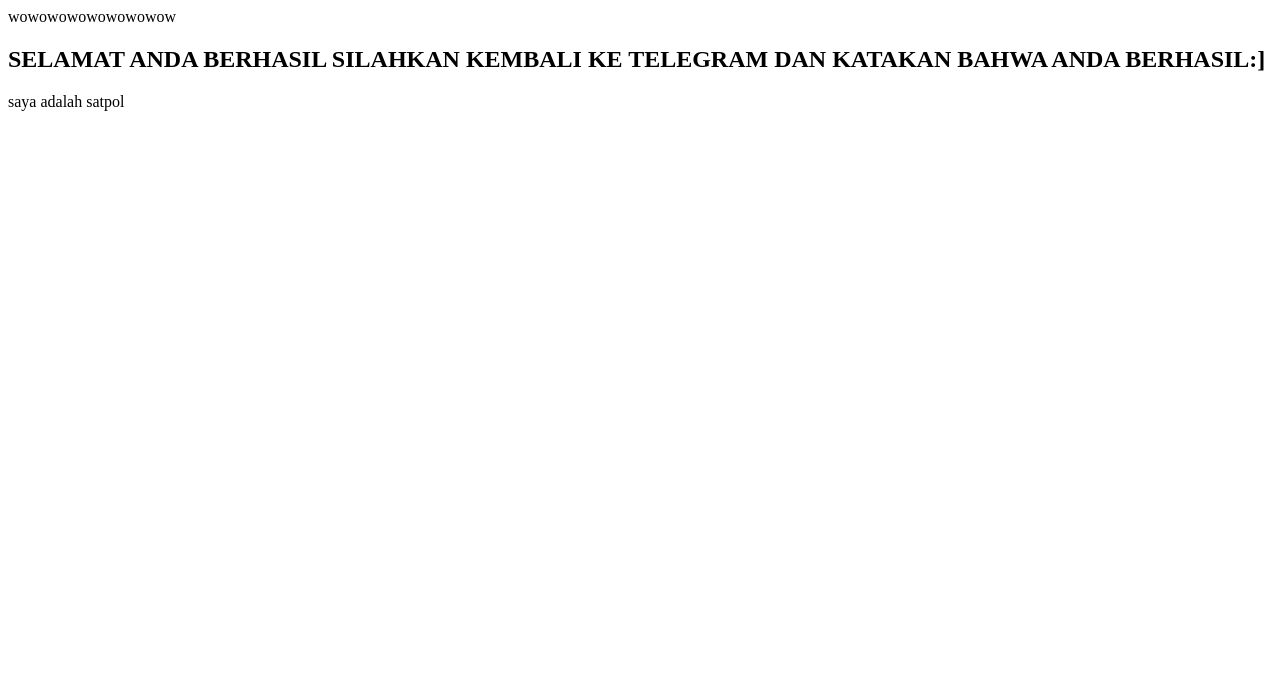
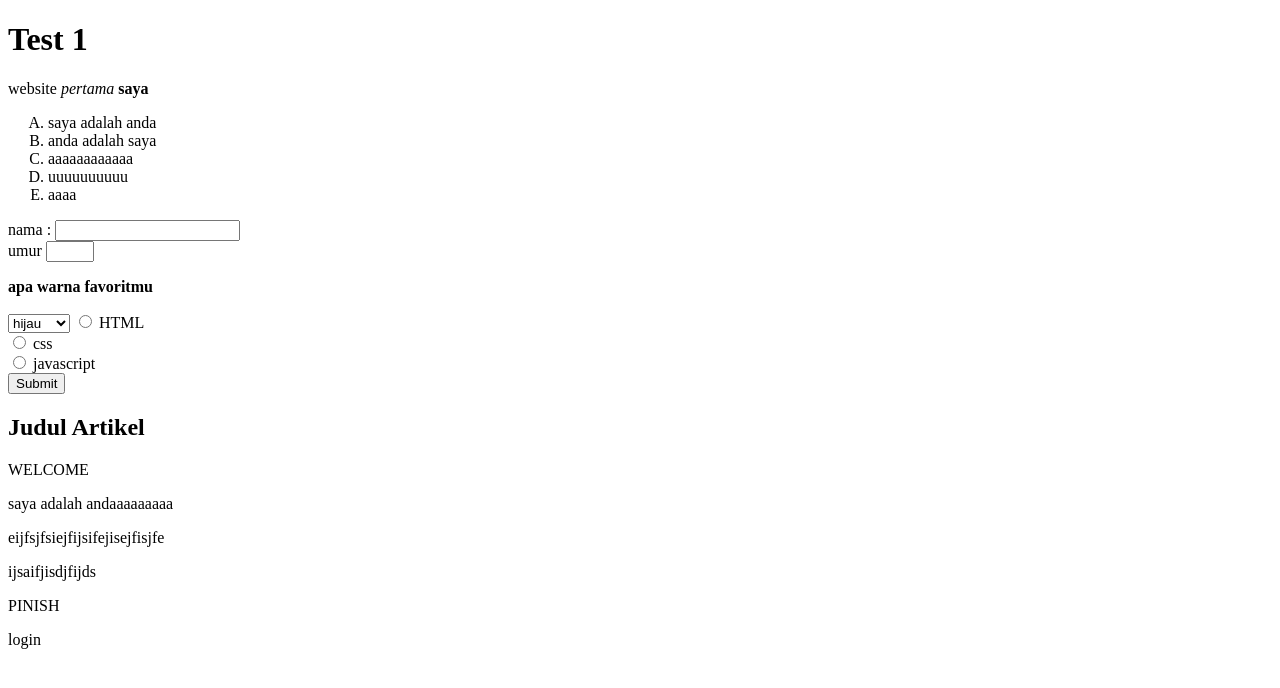
Before and after one commit to Mourichi/Training-1, a plain HTML site: page index2.html in a window 1280 px wide. Drawn offline with Linux system fonts and the light colour scheme.

Commit message:
first commit

```diff
--- a/index2.html
+++ b/index2.html
@@ -3,11 +3,73 @@
 <head>
     <meta charset="UTF-8">
     <meta name="viewport" content="width=device-width, initial-scale=1.0">
-    <title>Document</title>
+    <title>Training 2</title>
 </head>
 <body>
-    <nav>wowowowowowowowow</nav>
-    <H2>SELAMAT ANDA BERHASIL SILAHKAN KEMBALI KE TELEGRAM DAN KATAKAN BAHWA ANDA BERHASIL:]</H2>
-    <footer> saya adalah satpol</footer>
+    <h1>Test 1</h1>
+    <p>website <i>pertama</i> <b>saya</b></bsaya></p>
+
+    <ol type="A">
+        <li>saya adalah anda</li>
+        <li>anda adalah saya</li>
+        <li>aaaaaaaaaaaa</li>
+        <li>uuuuuuuuuu</li>
+        <li>aaaa</li>
+
+    </ol>
+
+    <table>
+
+    </table>
+
+    <!-- FORM-->
+    <form action="https://www.google.com/search?client=firefox-b-d&q=ss" method="get">
+        <label for="name">nama :</label>
+        <input id="name"  type="text" />
+        <br>
+        <label for="umur">umur</label>
+        <input id="umur" type="number" min="1" max="9"/>
+        <p><b>apa warna favoritmu</b></p>
+        <select required>
+            <option >merah</option>
+            <option >kuning</option>
+            <option selected>hijau</option>
+        </select>
+
+        <input type="radio" id="html" value="html" required/>
+        <label for="html">HTML</label> <br>
+
+        <input type="radio" id="css" value="css"required/>
+        <label for="css">css</label> <br>
+
+        <input type="radio" id="javascript" value="javascript" required/>
+        <label for="javascript">javascript</label><br>
+
+        <input type="submit">
+    </form>
+
+    <!--LAYOUT-->
+    <article>
+        <header>
+            <h1>Judul Artikel</h1>
+            <p>WELCOME</p>
+        </header>
+            <main>
+                <p>saya adalah andaaaaaaaaa</p>
+                <p>eijfsjfsiejfijsifejisejfisjfe</p>
+                <p>ijsaifjisdjfijds</p>
+
+            </main>
+          <footer>
+            <p>PINISH</p>
+          </footer>
+    </article>
+
+<!--NAV-->
+<nav class="container">
+    <div class="login"> login</div>
+
+</nav>
+
 </body>
 </html>
--- a/style.css
+++ b/style.css
@@ -1,4 +1,7 @@
 body{
+  position: relative;
+  display: flex;
+  justify-items: center;
   background-image:  url(pexels-simon-berger-1323550.jpg) ;
   background-size: 210lvh ;
   background-repeat: no-repeat;
@@ -50,6 +53,7 @@ input:nth-child(3) {
 }
 
 input:nth-child(4){
+  position: relative;
   background-image: url(walaweh1-removebg-preview.png);
   background-repeat: no-repeat;
   background-size: contain;
@@ -61,8 +65,11 @@ input:nth-child(4){
 }
 
 .button1 {
-  margin: 10lvh 40%;
-  display: block;
+  position: relative;
+  display: flex;
+  margin: -17px 0vh 0vh 18vh;
+  padding: auto;
+  justify-content: center;
   width: 70px;
   background-color: transparent;
   border-color: #000000;
@@ -73,6 +80,7 @@ input:nth-child(4){
 }
 
 .signin-box {
+  position: relative;
   background-color: rgba(0, 255, 255, 0);
   backdrop-filter: blur(10px);
   width: 45lvh;
@@ -81,14 +89,12 @@ input:nth-child(4){
   margin-top: 20vh;
   border: 1px solid rgb(0, 0, 0);
   border-radius: 30px;
-  display: block;
-  position: ;
 }
 
 .button1:hover {
   z-index: 1;
   color: black;
-  border-color: transparent;
+  border-color: black;
   background: linear-gradient(319deg, #f2dd6e 0%, #cff27e 37%, #ef959d 100%);
   animation: glow 12s linear;
 }
@@ -123,5 +129,8 @@ input:nth-child(3):hover {
 input:nth-child(4):hover{
   background-image: url(walaweh2-removebg-preview.png);
   width: 25px;
+}
+
+@media (max-widht: 1500px){
 
 }
```
Also changed, not shown: index.html (+0 -2 lines).
